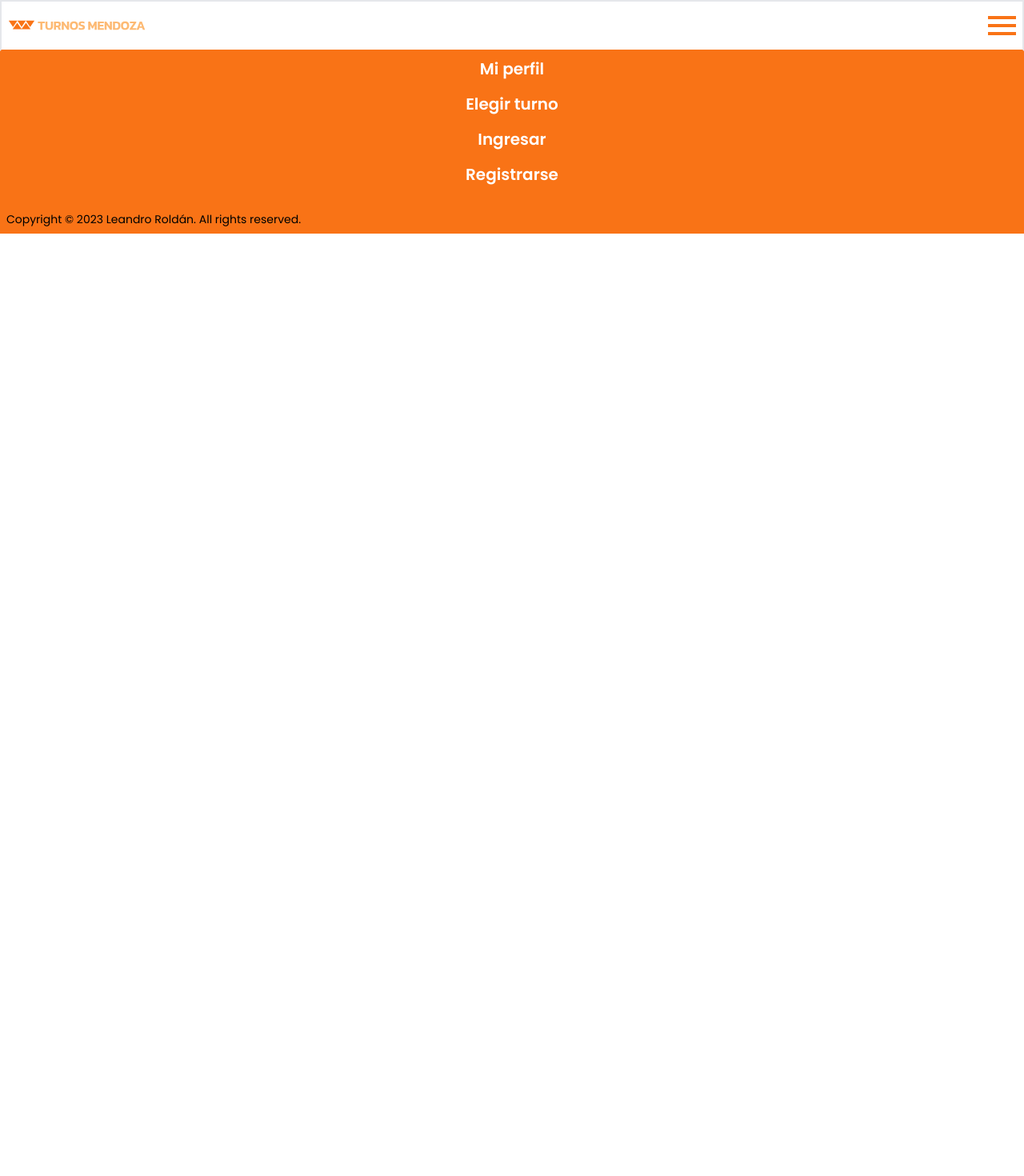
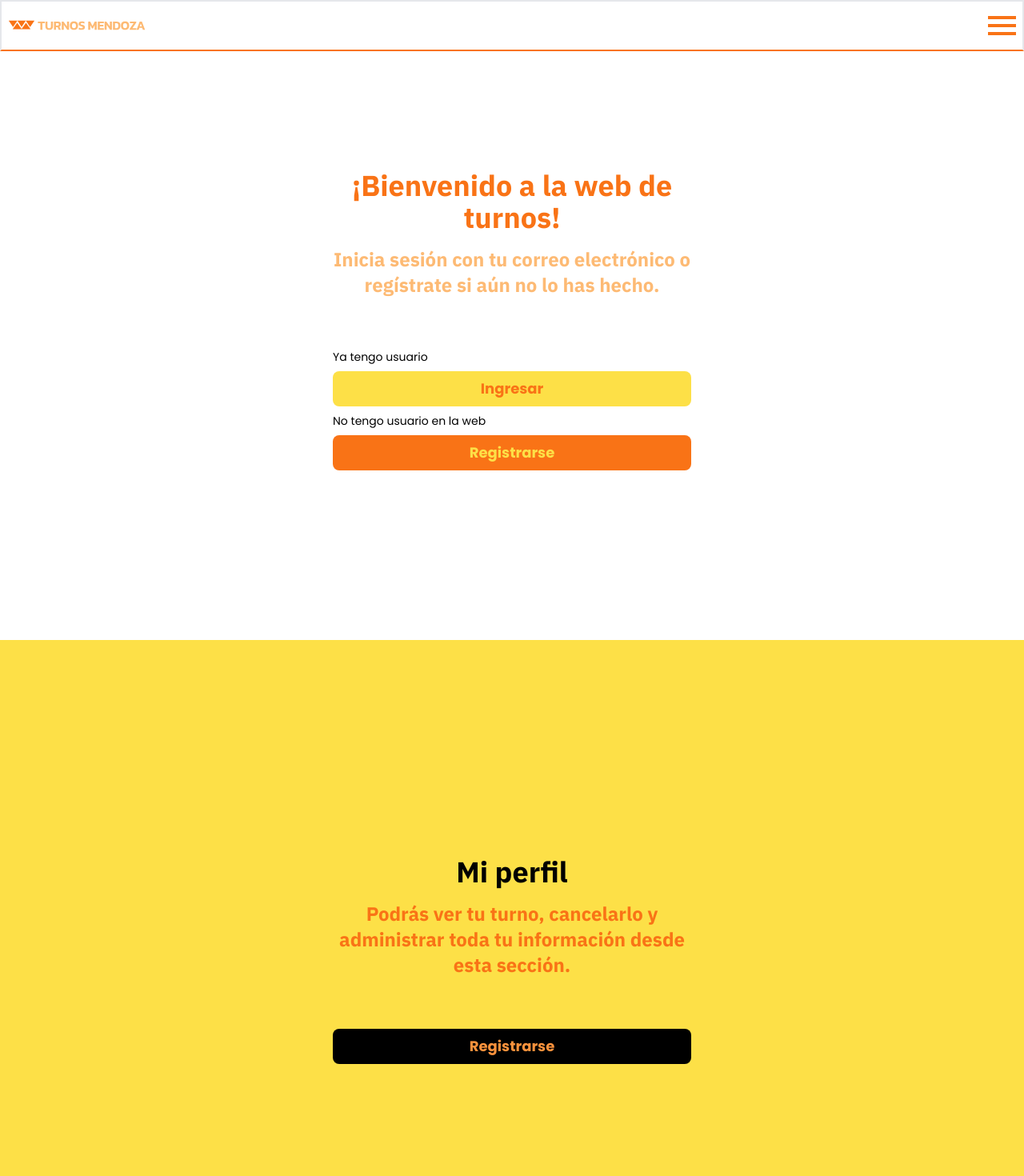
Before and after one commit to leandromartin114/turnos-mendoza-front, a Next.js app: page / in a window 1280 px wide. Shown: the top 1470 px of the page at 80% size. Before the commit the page ends 800 px from the top, so only its background shows below. Built offline with nearby package versions, Linux system fonts and the light colour scheme.

Commit message:
feat: main and profile sections

```diff
--- a/components/Footer.tsx
+++ b/components/Footer.tsx
@@ -2,7 +2,7 @@ import { Body } from '@/ui/Typography'
 
 export const Footer = () => {
     return (
-        <footer className='bg-orange-500 w-full absolute flex flex-col gap-8 p-2'>
+        <footer className='bg-orange-500 w-full absolute flex flex-col gap-8 px-2 py-8'>
             <ul className='flex flex-col justify-center items-center self-center place-self-center gap-4 text-white font-semibold text-xl'>
                 <li>
                     <a href='#'>Mi perfil</a>
@@ -17,9 +17,11 @@ export const Footer = () => {
                     <a href='#'>Registrarse</a>
                 </li>
             </ul>
-            <Body color='text-black'>
-                Copyright © 2023 Leandro Roldán. All rights reserved.
-            </Body>
+            <div className='text-center'>
+                <Body color='text-black'>
+                    Copyright © 2023 Leandro Roldán. All rights reserved.
+                </Body>
+            </div>
         </footer>
     )
 }
--- a/components/Header.tsx
+++ b/components/Header.tsx
@@ -4,7 +4,7 @@ import { MobileNav } from './MobileNav'
 
 export const Header = () => {
     return (
-        <header className='h-16 w-full p-2 border-b-orange-500 border-solid border-2 flex items-center justify-between'>
+        <header className='h-16 w-full p-2 border-b-orange-500 border-solid border-2 flex items-center justify-between fixed z-10 bg-white'>
             <IsoLogo></IsoLogo>
             <BurgerMenu></BurgerMenu>
             <MobileNav></MobileNav>
--- /dev/null
+++ b/components/MainSection.tsx
@@ -0,0 +1,24 @@
+import { Title, SubTitle, Body } from '@/ui/Typography'
+import { MainButton, SecondaryButton } from '@/ui/Buttons'
+
+export const MainSection = () => {
+    return (
+        <section className='h-screen grid content-center justify-center gap-16 p-2'>
+            <div className='grid content-center gap-4 max-w-md'>
+                <Title color='text-orange-500'>
+                    ¡Bienvenido a la web de turnos!
+                </Title>
+                <SubTitle color='text-orange-300'>
+                    Inicia sesión con tu correo electrónico o regístrate si aún
+                    no lo has hecho.
+                </SubTitle>
+            </div>
+            <div className='grid content-center gap-2 max-w-md'>
+                <Body color='text-black'>Ya tengo usuario</Body>
+                <MainButton>Ingresar</MainButton>
+                <Body color='text-black'>No tengo usuario en la web</Body>
+                <SecondaryButton>Registrarse</SecondaryButton>
+            </div>
+        </section>
+    )
+}
--- /dev/null
+++ b/components/PofileSection.tsx
@@ -0,0 +1,19 @@
+import { Title, SubTitle } from '@/ui/Typography'
+import { DarkButton } from '@/ui/Buttons'
+
+export const ProfileSection = () => {
+    return (
+        <section className='h-screen grid content-center justify-center gap-16 p-2 bg-yellow-300'>
+            <div className='grid content-center gap-4 max-w-md'>
+                <Title color='text-black'>Mi perfil</Title>
+                <SubTitle color='text-orange-500'>
+                    Podrás ver tu turno, cancelarlo y administrar toda tu
+                    información desde esta sección.
+                </SubTitle>
+            </div>
+            <div className='grid content-center gap-2 max-w-md'>
+                <DarkButton>Registrarse</DarkButton>
+            </div>
+        </section>
+    )
+}
--- a/pages/index.tsx
+++ b/pages/index.tsx
@@ -1,5 +1,7 @@
 import Head from 'next/head'
 import { Layout } from '@/components/Layout'
+import { MainSection } from '@/components/MainSection'
+import { ProfileSection } from '@/components/PofileSection'
 
 export default function Home() {
     return (
@@ -17,7 +19,10 @@ export default function Home() {
                 <link rel='icon' href='/favicon.ico' />
             </Head>
             <main>
-                <Layout></Layout>
+                <Layout>
+                    <MainSection></MainSection>
+                    <ProfileSection></ProfileSection>
+                </Layout>
             </main>
         </>
     )
--- a/ui/Buttons.tsx
+++ b/ui/Buttons.tsx
@@ -2,18 +2,40 @@ import { ReactNode } from 'react'
 
 interface Props {
     children?: ReactNode
-    bg: string
-    text: string
 }
 
-export const MainButton = ({ children, bg, text }: Props) => {
+export const MainButton = ({ children }: Props) => {
     return (
         <button
             className={
-                'w-full p-2 rounded-lg font-bold text-lg ' + bg + ' ' + text
+                'w-full p-2 rounded-lg font-bold text-lg bg-yellow-300 text-orange-500 '
             }
         >
             {children}
         </button>
     )
 }
+
+export const SecondaryButton = ({ children }: Props) => {
+    return (
+        <button
+            className={
+                'w-full p-2 rounded-lg font-bold text-lg bg-orange-500 text-yellow-300 '
+            }
+        >
+            {children}
+        </button>
+    )
+}
+
+export const DarkButton = ({ children }: Props) => {
+    return (
+        <button
+            className={
+                'w-full p-2 rounded-lg font-bold text-lg bg-black text-orange-400 '
+            }
+        >
+            {children}
+        </button>
+    )
+}
--- a/ui/Typography.tsx
+++ b/ui/Typography.tsx
@@ -7,16 +7,20 @@ interface Props {
 
 export const Title = ({ children, color }: Props) => {
     return (
-        <h1 className={'text-4xl font-bold font-ibm ' + color}>{children}</h1>
+        <h1 className={'text-4xl font-bold font-ibm text-center ' + color}>
+            {children}
+        </h1>
     )
 }
 
 export const SubTitle = ({ children, color }: Props) => {
     return (
-        <h2 className={'text-2xl font-bold font-ibm ' + color}>{children}</h2>
+        <h2 className={'text-2xl font-bold font-ibm text-center ' + color}>
+            {children}
+        </h2>
     )
 }
 
 export const Body = ({ children, color }: Props) => {
-    return <p className={'text-sm font-normal  ' + color}>{children}</p>
+    return <p className={'text-sm font-normal ' + color}>{children}</p>
 }
```
